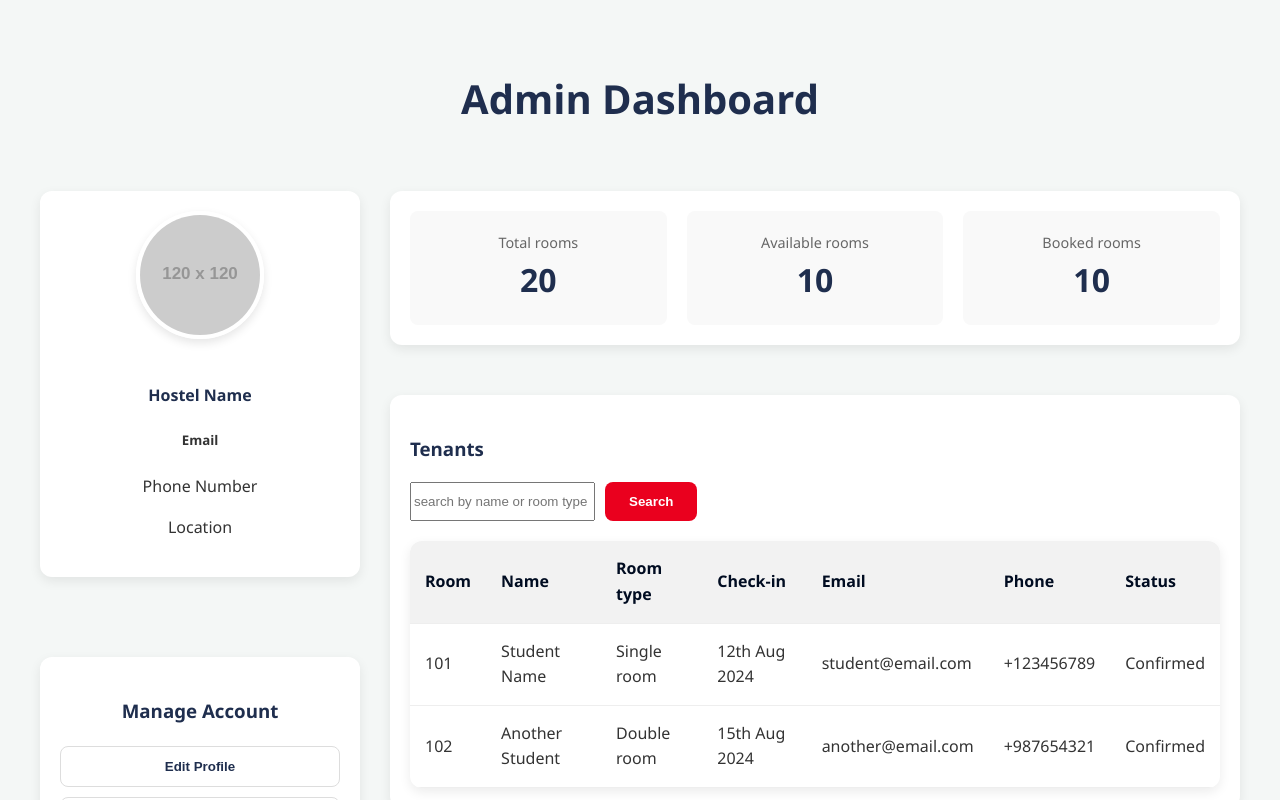
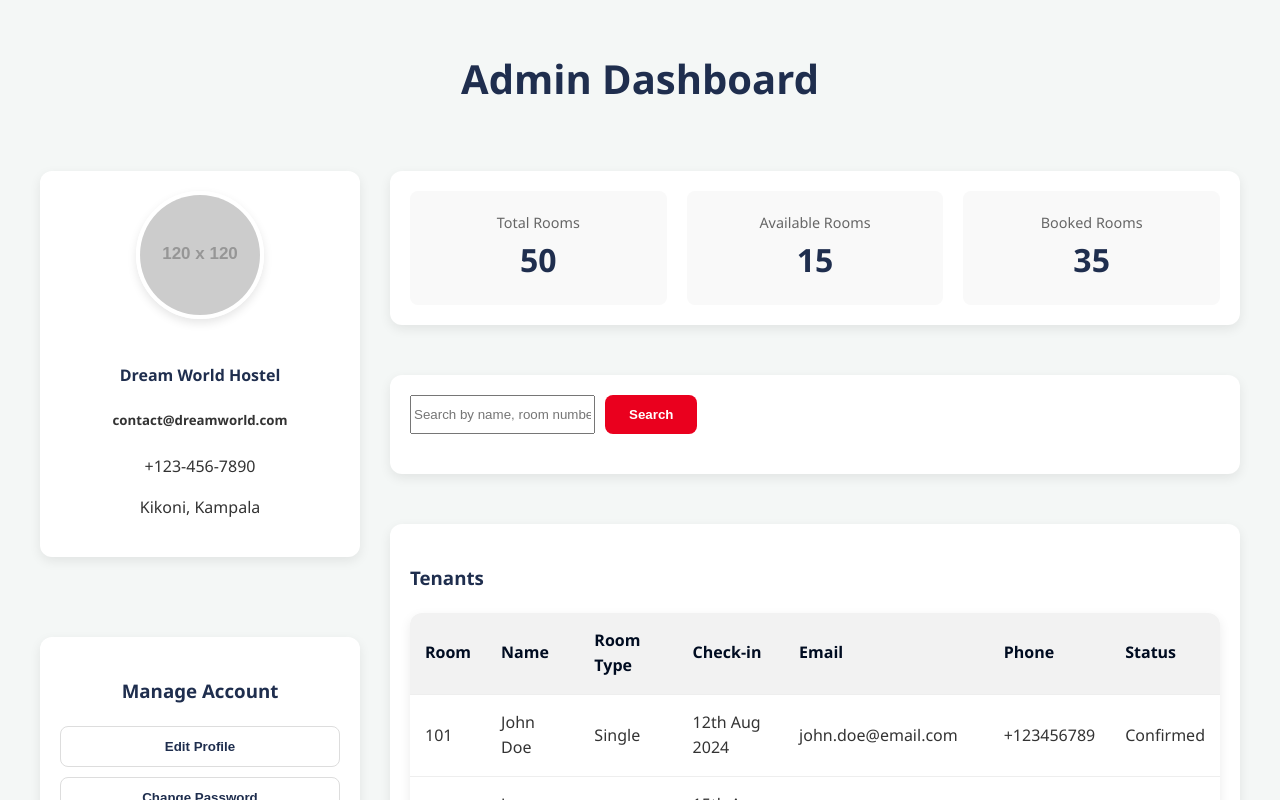
Before and after one commit to Nate-steven-dev/Front-End-repository, a React (Create React App) app in the folder hostel-booking/: page /adminDashboard in a window 1280 px wide. Shown: the top 800 px of the page. Built offline with nearby package versions, Linux system fonts and the light colour scheme.

Commit message:
added student dashboard and modified the admins dashboard

```diff
--- a/hostel-booking/src/App.js
+++ b/hostel-booking/src/App.js
@@ -6,6 +6,7 @@ import Register from './components/register';
 import HostelList from './components/hostelList';
 import AdminLogin from './components/AdminLogin';
 import AdminDashboard from './components/adminDashboard';
+import StudentDashboard from './components/studentDashboard';
 
 function Home() {
   return (
@@ -48,6 +49,7 @@ function App() {
       <Route path="/hostelList" element={<HostelList />} />
       <Route path="/AdminLogin" element={<AdminLogin />} />
       <Route path="/adminDashboard" element={<AdminDashboard />} />
+      <Route path="/studentDashboard" element={<StudentDashboard />} />
     </Routes>
   );
 }
--- a/hostel-booking/src/components/adminDashboard.js
+++ b/hostel-booking/src/components/adminDashboard.js
@@ -1,57 +1,83 @@
-import React from "react";
+import React, { useState } from "react";
 import "../App.css";
 import Footer from "./footer";
 
-function AdminDashboard() {
+// --- Mock Data (replace with API calls) ---
+const hostelData = {
+    name: "Dream World Hostel",
+    email: "contact@dreamworld.com",
+    phone: "+123-456-7890",
+    location: "Kikoni, Kampala",
+    logo: "https://via.placeholder.com/120",
+};
+
+const roomStatsData = {
+    total: 50,
+    available: 15,
+    booked: 35,
+};
+
+const tenantsData = [
+    { id: 1, room: 101, name: "John Doe", roomType: "Single", checkIn: "12th Aug 2024", email: "john.doe@email.com", phone: "+123456789", status: "Confirmed" },
+    { id: 2, room: 102, name: "Jane Smith", roomType: "Double", checkIn: "15th Aug 2024", email: "jane.smith@email.com", phone: "+987654321", status: "Confirmed" },
+    { id: 3, room: 205, name: "Peter Jones", roomType: "Single", checkIn: "18th Aug 2024", email: "peter.jones@email.com", phone: "+555555555", status: "Pending" },
+];
+
+// --- Sub-components for better organization ---
+
+function HostelProfile({ hostel }) {
     return (
-        <div className="admin-dashboard-page">
-            <div className="admin-dashboard-container">
-                <h1>Admin Dashboard</h1>
-                <div className="dashboard-sidebar">
         <div className="hostel-details card">
-                        <img src="https://via.placeholder.com/120" alt="Hostel Logo"/>
-                        <h4>Hostel Name</h4>
-                        <h5>Email</h5>
-                        <p>Phone Number</p>
-                        <p>Location</p>
+            <img src={hostel.logo} alt={`${hostel.name} Logo`} />
+            <h4>{hostel.name}</h4>
+            <h5>{hostel.email}</h5>
+            <p>{hostel.phone}</p>
+            <p>{hostel.location}</p>
         </div>
+    );
+}
+
+function ManageAccount() {
+    const handleLogout = () => alert('Logout clicked!');
+    return (
         <div className="manage-account card">
             <h3>Manage Account</h3>
             <button>Edit Profile</button>
             <button>Change Password</button>
-                        <button>Logout</button>
+            <button onClick={handleLogout}>Logout</button>
+        </div>
+    );
+}
+
+function RoomStatistics({ stats }) {
+    return (
+        <div className="room-details card">
+            <div className="room-stats">
+                <p>Total Rooms</p>
+                <span>{stats.total}</span>
+            </div>
+            <div className="room-stats">
+                <p>Available Rooms</p>
+                <span>{stats.available}</span>
+            </div>
+            <div className="room-stats">
+                <p>Booked Rooms</p>
+                <span>{stats.booked}</span>
             </div>
         </div>
+    );
+}
 
-                <div className="dashboard-main-content">
-                    <div className="room-details card">
-                        <div className="room-stats">
-                            <p>Total rooms</p>
-                            <span>20</span>
-                        </div>
-                        <div className="room-stats">
-                            <p>Available rooms</p>
-                            <span>10</span>
-                        </div>
-                        <div className="room-stats">
-                            <p>Booked rooms</p>
-                            <span>10</span>
-                        </div>
-                    </div>
-
+function TenantList({ tenants }) {
+    return (
         <div className="tenants card">
             <h3>Tenants</h3>
-                        <div className="tenant-search">
-                            <input placeholder="search by name or room type" />
-                            <button>Search</button>
-                        </div>
-
             <table>
                 <thead>
                     <tr>
                         <th>Room</th>
                         <th>Name</th>
-                                    <th>Room type</th>
+                        <th>Room Type</th>
                         <th>Check-in</th>
                         <th>Email</th>
                         <th>Phone</th>
@@ -59,27 +85,63 @@ function AdminDashboard() {
                     </tr>
                 </thead>
                 <tbody>
+                    {tenants.length > 0 ? (
+                        tenants.map((tenant) => (
+                            <tr key={tenant.id}>
+                                <td>{tenant.room}</td>
+                                <td>{tenant.name}</td>
+                                <td>{tenant.roomType}</td>
+                                <td>{tenant.checkIn}</td>
+                                <td>{tenant.email}</td>
+                                <td>{tenant.phone}</td>
+                                <td>
+                                    <span className={`status-${tenant.status.toLowerCase()}`}>{tenant.status}</span>
+                                </td>
+                            </tr>
+                        ))
+                    ) : (
                         <tr>
-                                    <td>101</td>
-                                    <td>Student Name</td>
-                                    <td>Single room</td>
-                                    <td>12th Aug 2024</td>
-                                    <td>student@email.com</td>
-                                    <td>+123456789</td>
-                                    <td><span className="status-confirmed">Confirmed</span></td>
+                            <td colSpan="7">No tenants match your search.</td>
                         </tr>
-                                <tr>
-                                    <td>102</td>
-                                    <td>Another Student</td>
-                                    <td>Double room</td>
-                                    <td>15th Aug 2024</td>
-                                    <td>another@email.com</td>
-                                    <td>+987654321</td>
-                                    <td><span className="status-confirmed">Confirmed</span></td>
-                                </tr>
+                    )}
                 </tbody>
             </table>
         </div>
+    );
+}
+
+function AdminDashboard() {
+    const [searchQuery, setSearchQuery] = useState('');
+
+    const filteredTenants = tenantsData.filter(tenant =>
+        tenant.name.toLowerCase().includes(searchQuery.toLowerCase()) ||
+        tenant.roomType.toLowerCase().includes(searchQuery.toLowerCase()) ||
+        String(tenant.room).includes(searchQuery)
+    );
+
+    return (
+        <div className="admin-dashboard-page">
+            <h1>Admin Dashboard</h1>
+            <div className="admin-dashboard-container">
+                <div className="dashboard-sidebar">
+                    <HostelProfile hostel={hostelData} />
+                    <ManageAccount />
+                </div>
+
+                <div className="dashboard-main-content">
+                    <RoomStatistics stats={roomStatsData} />
+                    <div className="tenant-search-container card">
+                        <div className="tenant-search">
+                            <input
+                                type="text"
+                                placeholder="Search by name, room number, or type..."
+                                value={searchQuery}
+                                onChange={(e) => setSearchQuery(e.target.value)}
+                            />
+                            <button>Search</button>
+                        </div>
+                    </div>
+                    <TenantList tenants={filteredTenants} />
                 </div>
             </div>
             <Footer />
--- a/hostel-booking/src/components/hostelList.js
+++ b/hostel-booking/src/components/hostelList.js
@@ -1,59 +1,82 @@
+import React, { useState } from 'react';
+import { Link } from 'react-router-dom';
 import '../App.css';
 import Footer from './footer';
 
-const Hostel= (props) =>{
-    return(
-         <div class="hostel-item card">
-                <img src={props.image} alt="hostel"/>
-                <div class="card-content">
-                    <h4>{props.name}</h4>
-                    <p>Location: {props.location}</p>
-                    <div class="rating">
+// Mock data for hostels - in a real app, this would come from an API
+const hostelsData = [
+    { id: 1, name: "Dream world Hostel", location: "Kikoni", description: "A vibrant hostel in the heart of the city.", image: "https://via.placeholder.com/300x200" },
+    { id: 2, name: "Olympia Hostel", location: "Kikoni", description: "Close to all major attractions.", image: "https://via.placeholder.com/300x200" },
+    { id: 3, name: "Mwesigwa Residence", location: "Kikoni", description: "Safe, affordable, and social stays.", image: "https://via.placeholder.com/300x200" },
+    { id: 4, name: "Helican Hostel", location: "Kikumi kikumi", description: "Modern, fully furnished rooms.", image: "https://via.placeholder.com/300x200" },
+    { id: 5, name: "Aryan Hostel", location: "Wandegeya", description: "A friendly and supportive environment.", image: "https://via.placeholder.com/300x200" },
+    { id: 6, name: "Muhika Hostel", location: "Kikoni", description: "Your home away from home.", image: "https://via.placeholder.com/300x200" },
+    { id: 7, name: "New Nana Hostel", location: "Old Kampala", description: "Experience the best of student life.", image: "https://via.placeholder.com/300x200" },
+    { id: 8, name: "Baskon Hostel", location: "Kikoni", description: "Comfort and convenience in one package.", image: "https://via.placeholder.com/300x200" },
+];
+
+const Hostel = ({ id, name, location, description, image }) => {
+    return (
+        <div className="hostel-item card">
+            <img src={image} alt={`${name} hostel`} />
+            <div className="card-content">
+                <h4>{name}</h4>
+                <p>Location: {location}</p>
+                <div className="rating">
                     <i>⭐</i><i>⭐</i><i>⭐</i><i>⭐</i><i>⭐</i>
                 </div>
-                    <p>{props.description}</p>
-                    <a href="hostel-details.js">View Details</a>
+                <p>{description}</p>
+                {/* Use Link for internal navigation */}
+                <Link to={`/hostel/${id}`}>View Details</Link>
             </div>
         </div>
     );
-
 }
 
-function HostelList(){
-    return(
+function HostelList() {
+    // State for search and sort functionality (to be implemented)
+    const [searchQuery, setSearchQuery] = useState('');
+    const [sortOrder, setSortOrder] = useState('price-asc');
+
+    // Filtered and sorted hostels would be derived here
+    const displayedHostels = hostelsData.filter(hostel =>
+        hostel.name.toLowerCase().includes(searchQuery.toLowerCase()) ||
+        hostel.location.toLowerCase().includes(searchQuery.toLowerCase())
+    );
+
+    return (
         <div>
             <h1>Explore our Hostels</h1>
             <p>Welcome to our hostel listing page. Here you can find various hostels to stay during your studies.</p>
-        <div class="hostel-search">
-            <input placeholder="search by name or location" />
+            <div className="hostel-search">
+                <input
+                    type="text"
+                    placeholder="Search by name or location"
+                    value={searchQuery}
+                    onChange={(e) => setSearchQuery(e.target.value)}
+                />
                 <button>Search</button>
             </div>
-        <select id="sort-options">
+            <select id="sort-options" value={sortOrder} onChange={(e) => setSortOrder(e.target.value)}>
                 <option value="price-asc">Price: Low to High</option>
                 <option value="price-desc">Price: High to Low</option>
                 <option value="rating-asc">Rating: Low to High</option>
                 <option value="rating-desc">Rating: High to Low</option>
             </select>
             <div id="hostel-list">
-
-            <Hostel name="Dream world Hostel" location="Kikoni" description="A vibrant hostel in the heart of the city, close to all major attractions."/>
-            <Hostel name="Olympia Hostel" location="Kikoni" description="A vibrant hostel in the heart of the city, close to all major attractions."/>
-            <Hostel name="Mwesigwa Residence" location="Kikoni" description="A vibrant hostel in the heart of the city, close to all major attractions."/>
-            <Hostel name="Helican Hostel" location="Kikumi kikumi" description="A vibrant hostel in the heart of the city, close to all major attractions."/>
-            <Hostel name="Aryan Hostel" location="Wandegeya" description="A vibrant hostel in the heart of the city, close to all major attractions."/>
-            <Hostel name="Muhika Hostel" location="Kikoni" description="A vibrant hostel in the heart of the city, close to all major attractions."/>
-            <Hostel name="New Nana Hostel" location="Old Kampala" description="A vibrant hostel in the heart of the city, close to all major attractions."/>
-            <Hostel name="Baskon Hostel" location="Kikoni" description="A vibrant hostel in the heart of the city, close to all major attractions."/>
+                {displayedHostels.length > 0 ? (
+                    displayedHostels.map(hostel => <Hostel key={hostel.id} {...hostel} />)
+                ) : (
+                    <p>No hostels match your search.</p>
+                )}
             </div>
 
-        <div class="About-us">
+            <div className="About-us">
                 <h4>About Us</h4>
                 <p>Your global community for adventure and connection. We provide safe, affordable, and social stays for students</p>
             </div>
             <Footer />
         </div>
     );
-
 }
-
 export default HostelList;
--- /dev/null
+++ b/hostel-booking/src/components/studentDashboard.js
@@ -0,0 +1,95 @@
+import React from 'react';
+import '../App.css';
+import Footer from './footer';
+
+// Mock data - in a real app, this would come from props or an API call
+const studentData = {
+    name: 'Alex Doe',
+    email: 'alex.doe@example.com',
+    phone: '+123-456-7890',
+    profilePicture: 'https://via.placeholder.com/120',
+};
+
+const bookingsData = [
+    { id: 1, hostel: 'Dream World Hostel', status: 'Confirmed', checkIn: '12th Aug 2024' },
+    { id: 2, hostel: 'Kare Hostel', status: 'Confirmed', checkIn: '12th Aug 2024' },
+];
+
+function ProfileDetails({ user }) {
+    return (
+        <div className="profile-details card">
+            <img src={user.profilePicture} alt={`${user.name}'s profile`} />
+            <h4>{user.name}</h4>
+            <p>{user.email}</p>
+            <p>{user.phone}</p>
+        </div>
+    );
+}
+
+function MyBookings({ bookings }) {
+    return (
+        <div className="Mybookings card">
+            <h3>My Bookings</h3>
+            <table>
+                <thead>
+                    <tr>
+                        <th>Hostel</th>
+                        <th>Status</th>
+                        <th>Check-in</th>
+                    </tr>
+                </thead>
+                <tbody>
+                    {bookings.length > 0 ? (
+                        bookings.map((booking) => (
+                            <tr key={booking.id}>
+                                <td>{booking.hostel}</td>
+                                <td>{booking.status}</td>
+                                <td>{booking.checkIn}</td>
+                            </tr>
+                        ))
+                    ) : (
+                        <tr>
+                            <td colSpan="3">No bookings found.</td>
+                        </tr>
+                    )}
+                </tbody>
+            </table>
+        </div>
+    );
+}
+
+function ManageAccount() {
+    // Placeholder functions for button actions
+    const handleEditProfile = () => alert('Edit Profile clicked!');
+    const handleChangePassword = () => alert('Change Password clicked!');
+    const handleLogout = () => alert('Logout clicked!');
+
+    return (
+        <div className="manage-account card">
+            <h3>Manage Account</h3>
+            <button onClick={handleEditProfile}>Edit Profile</button>
+            <button onClick={handleChangePassword}>Change Password</button>
+            <button onClick={handleLogout}>Logout</button>
+        </div>
+    );
+}
+
+function StudentDashboard() {
+    return (
+        <div className="admin-dashboard-page">
+            <h1>Student Dashboard</h1>
+            <div className="admin-dashboard-container">
+                <div className="dashboard-sidebar">
+                    <ProfileDetails user={studentData} />
+                    <ManageAccount />
+                </div>
+                <div className="dashboard-main-content">
+                    <MyBookings bookings={bookingsData} /> {/* This will now be the main content */}
+                </div>
+            </div>
+            <Footer />
+        </div>
+    );
+}
+
+export default StudentDashboard;
```
Lines whose indentation alone changed are shown as unchanged.
